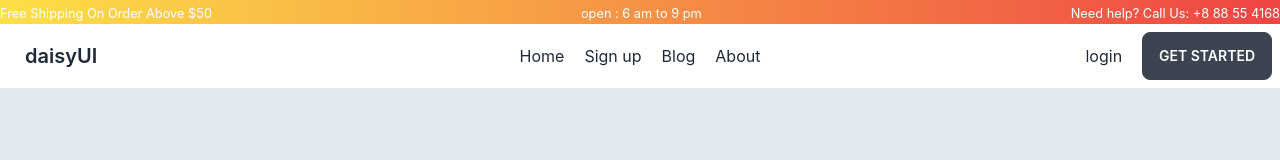
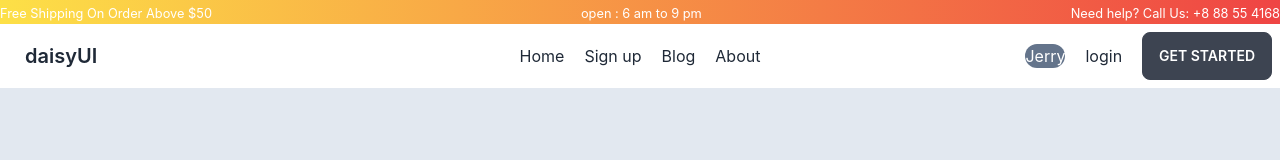
Before and after one commit to Abuhurayratouhid/fruits-and-food, a React (Create React App) app: page / in a window 1280 px wide. Shown: the top 160 px of the page. Built offline with nearby package versions, Linux system fonts and the light colour scheme; no server answers.

Commit message:
added context API

```diff
--- /dev/null
+++ b/src/Contaxt/AuthProvider.js
@@ -0,0 +1,17 @@
+import React, { createContext } from 'react';
+export const AuthContext = createContext();
+
+const AuthProvider = ({children}) => {
+    const user = {displayName: 'Jerry'}
+
+    const authInfo = {
+        user,
+    }
+    return (
+        <AuthContext.Provider value={authInfo}>
+            {children}
+        </AuthContext.Provider>
+    );
+};
+
+export default AuthProvider;
--- a/src/index.js
+++ b/src/index.js
@@ -3,11 +3,14 @@ import ReactDOM from 'react-dom/client';
 import './index.css';
 import App from './App';
 import reportWebVitals from './reportWebVitals';
+import AuthProvider from './Contaxt/AuthProvider';
 
 const root = ReactDOM.createRoot(document.getElementById('root'));
 root.render(
   <React.StrictMode>
-    <App />
+    <AuthProvider>
+      <App />
+    </AuthProvider>
   </React.StrictMode>
 );
 
--- a/src/shared/Header/Header.js
+++ b/src/shared/Header/Header.js
@@ -1,7 +1,9 @@
-import React from 'react';
+import React, { useContext } from 'react';
 import { Link } from 'react-router-dom';
+import { AuthContext } from '../../Contaxt/AuthProvider';
 
 const Header = () => {
+    const {user} = useContext(AuthContext)
     return (
         <div className="navbar bg-base-100 ">
             <div className="navbar-start">
@@ -38,6 +40,7 @@ const Header = () => {
                 </ul>
             </div>
             <div className="navbar-end">
+                <Link className='md:mr-5  text-white bg-slate-500 rounded-full'>{user?.displayName}</Link>
                 <Link className='mr-5' to='/login'>login</Link>
                 <Link className='btn'>Get started</Link>
             </div>
```
